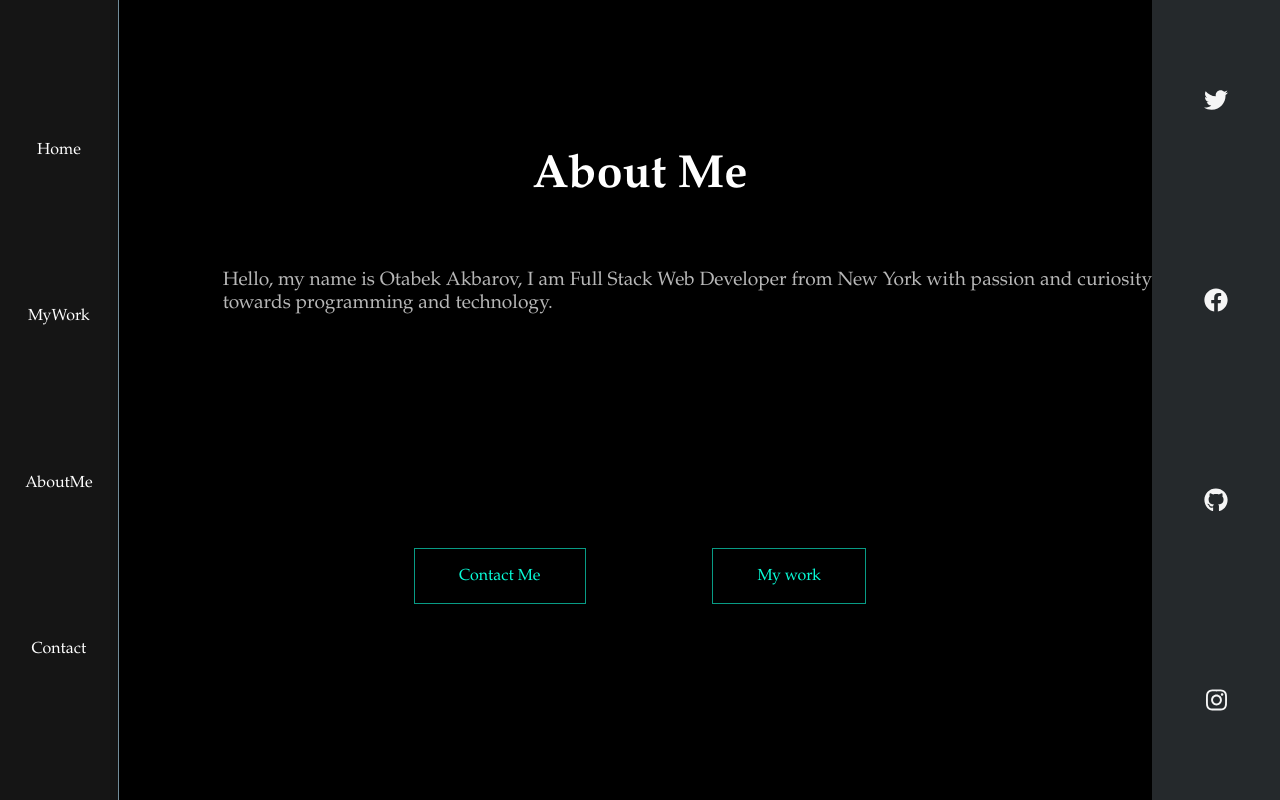
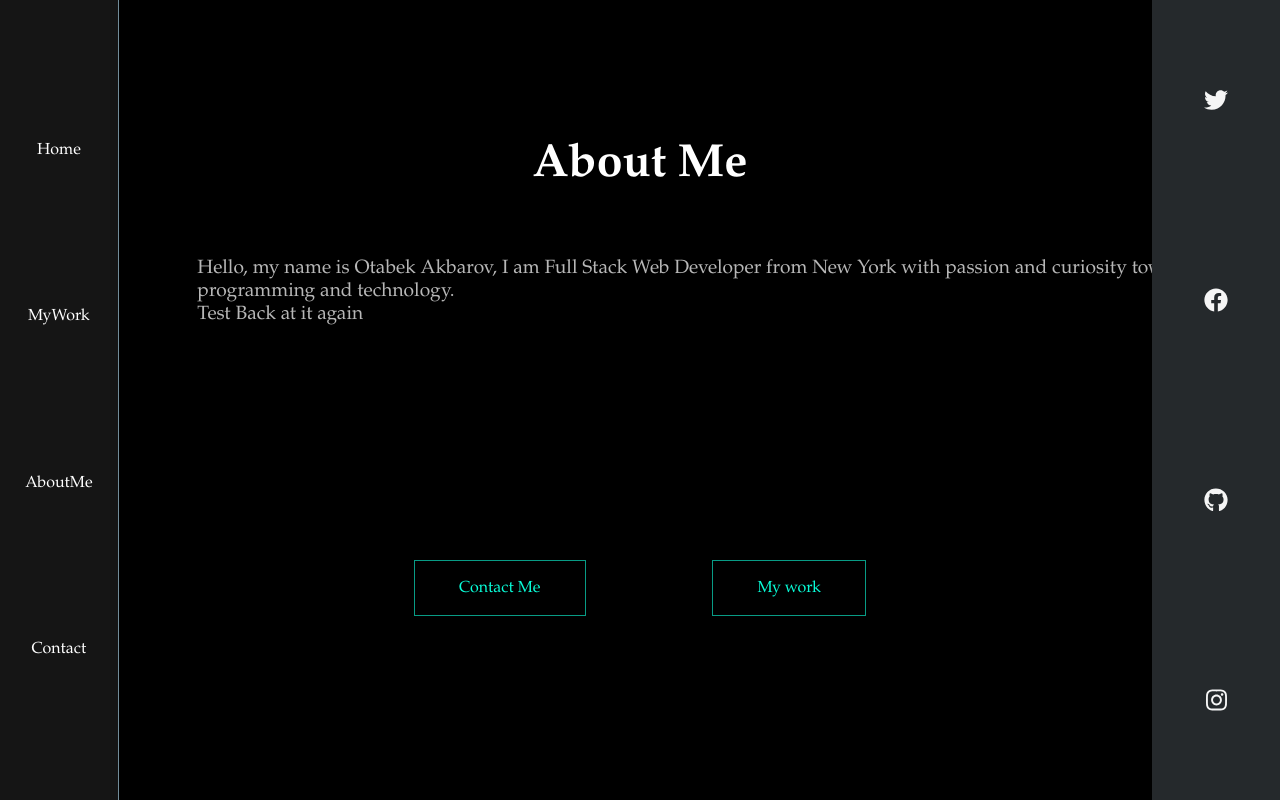
Before and after one commit to otabekakbaroff/portfolio_main, a React (Create React App) app: page /about in a window 1280 px wide. Built offline with nearby package versions, Linux system fonts and the light colour scheme.

Commit message:
testing netlify

```diff
--- a/src/App.css
+++ b/src/App.css
@@ -257,7 +257,7 @@
 
 
 
-@media only screen and (min-width: 400px) {
+@media only scre`en and (min-width: 400px) {
   .about h1{
     font-size:2.750em;
   }
@@ -281,7 +281,7 @@
     font-size:2.850em;
   }
   .about .p{
-    margin:5% 5% 15% 17%;
+    margin:5% 5% 15% 15%;
     font-size:1.15em;
   }
 }
--- a/src/components/about.js
+++ b/src/components/about.js
@@ -9,6 +9,7 @@ function About(){
                 <p>Hello, my name is Otabek Akbarov,
                  I am Full Stack Web Developer from
                 New York with passion and curiosity towards programming and technology.</p>
+                <p>Test Back at it again</p>
             </div>
             <div className="aboutLinks">
                 <Link to="contact">Contact Me</Link>
```
